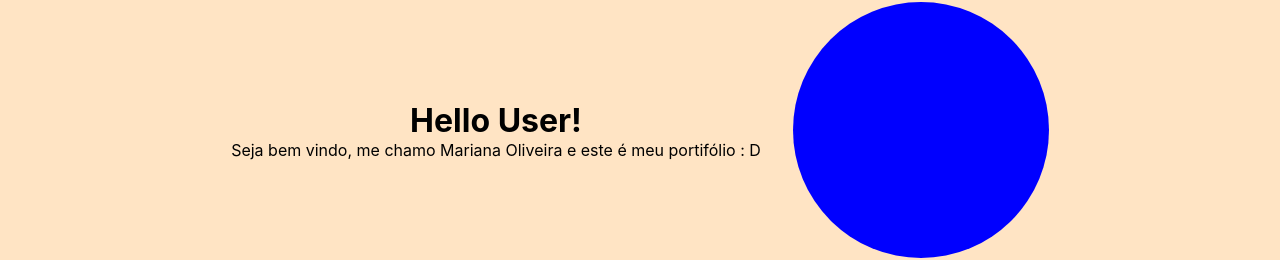
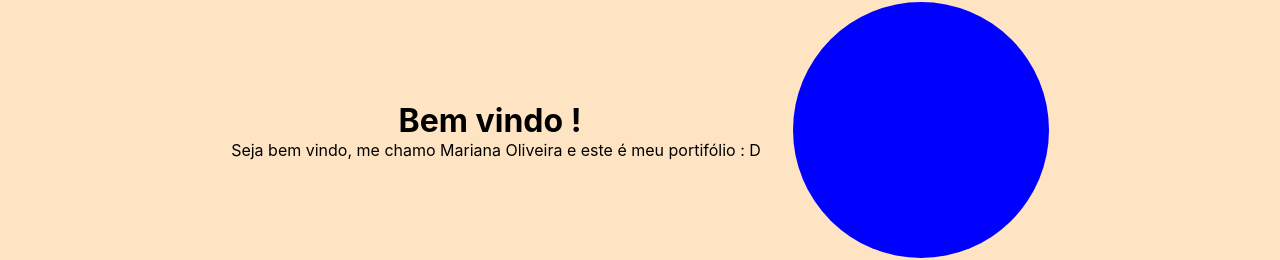
Before and after one commit to marioli99/MeuPortifolio, a React (Create React App) app: page / in a window 1280 px wide. Shown: the part 286-546 px from the top of the page. Built offline with nearby package versions, Linux system fonts and the light colour scheme.

Commit message:
Respondivo + finalização Home

```diff
--- a/package.json
+++ b/package.json
@@ -14,6 +14,7 @@
     "react-icons": "^4.7.1",
     "react-router-dom": "^6.6.1",
     "react-scripts": "5.0.1",
+    "react-typical": "^0.1.3",
     "styled-components": "^5.3.6",
     "web-vitals": "^2.1.4"
   },
--- a/src/Components/GlobalStyle/GlobalStyle.js
+++ b/src/Components/GlobalStyle/GlobalStyle.js
@@ -9,9 +9,4 @@ export const Global = createGlobalStyle`
     text-decoration: none;
     /* background-color: antiquewhite; */
  }
-
-
-
-
-
 `;
--- a/src/Components/Home/Home.jsx
+++ b/src/Components/Home/Home.jsx
@@ -1,14 +1,21 @@
 import React from "react";
 import  * as S from "./HomeStyle"
+import Typical from "react-typical";
 
 function Home (){
     return(
         <S.ContainerHome>
 
+        <S.TextHome>
+        <h1>
+        <Typical
+        steps={[' ', 3000,'Bem vindo !', 3000 , 'Bem vindo ! 👀', 1000,  ]}
+        loop={Infinity}
+      /> </h1>
+        <p>Seja bem vindo, me chamo Mariana Oliveira e este é meu portifólio : D </p>
+        <p>
 
-        <S.TextHome>
-        <h1>Hello User!</h1>
-        <p>Seja bem vindo, me chamo Mariana Oliveira e este é meu portifólio : D </p>
+        </p>
         </S.TextHome>
 
       <S.image></S.image>
```
Also changed, not shown: 1 other file (tests, documents, lock files or other folders).
